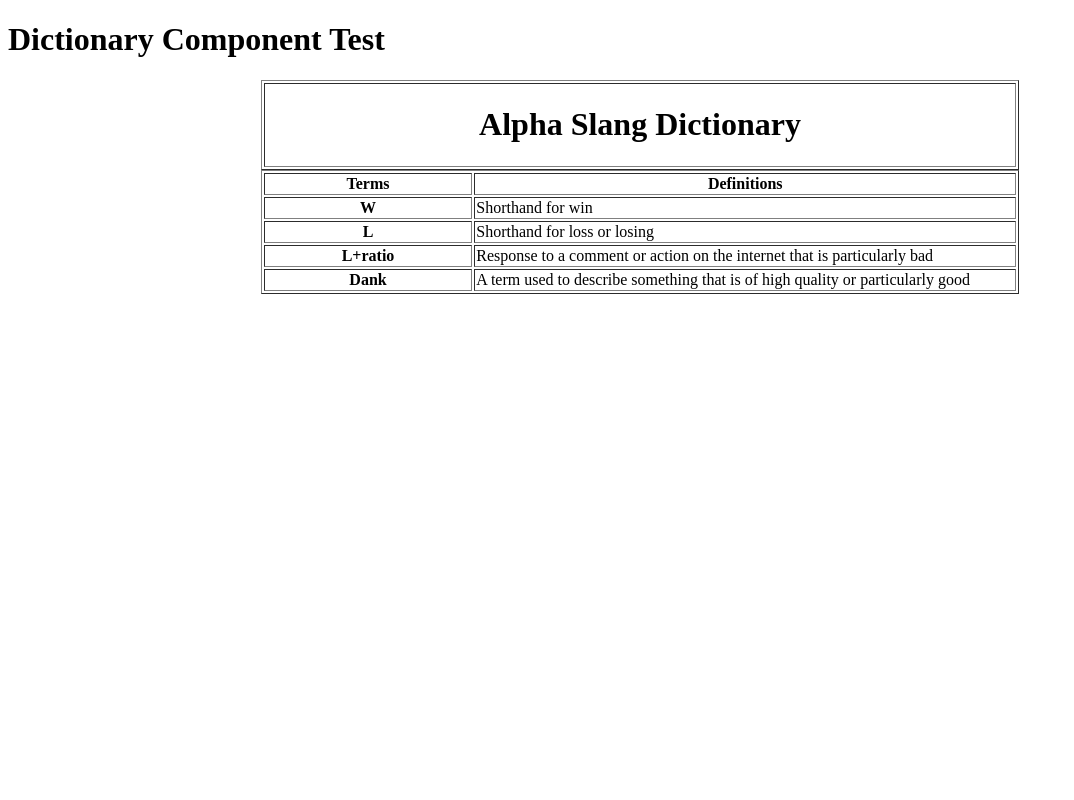
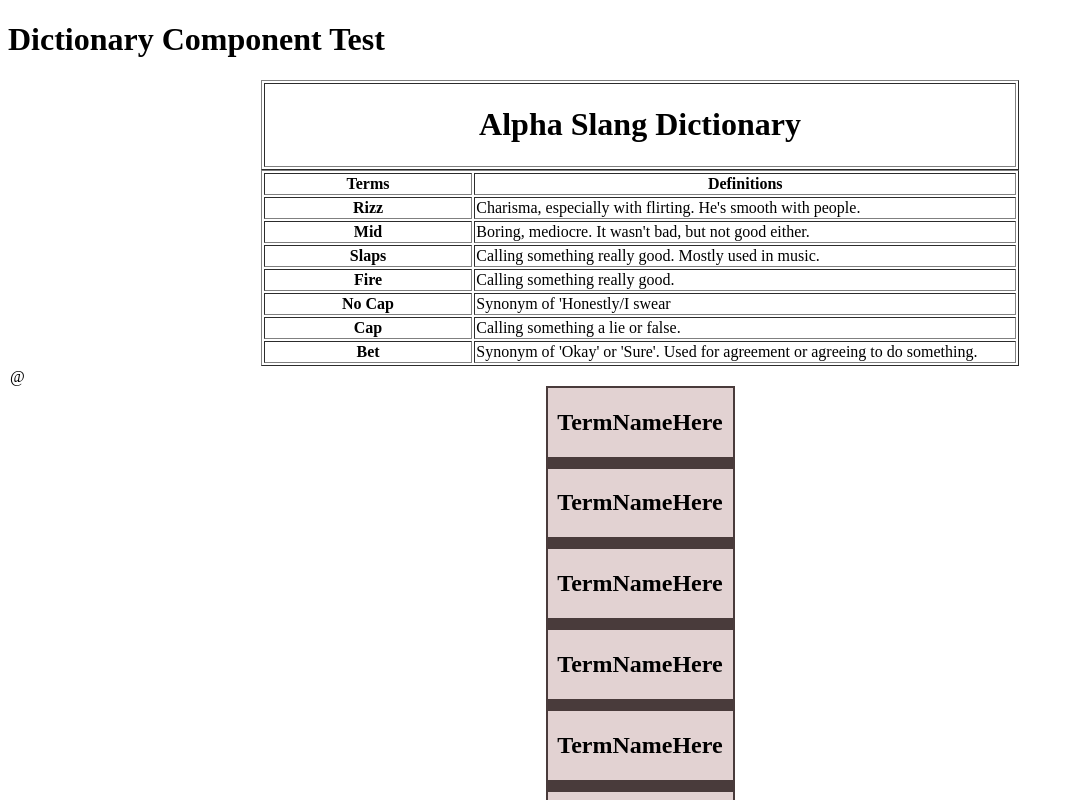
Before and after one commit to gardoseSIT-john/AlphaSlangInterpreter, an Angular app: page / in a window 1280 px wide. Shown: the top 800 px of the page, without its empty margins (0-1074 px from the left). Built offline with nearby package versions, Linux system fonts and the light colour scheme.

Commit message:
Restructured the Term service to store a sample sentence.
Restructured the Dictionary_DIsplay component.

Now playing with the css.

```diff
--- a/src/app/components/alpha-terms-service.ts
+++ b/src/app/components/alpha-terms-service.ts
@@ -7,24 +7,44 @@ export class AlphaTermsService {
 
     private _alphaTerms = signal([
         {
-            term: "W",
-            description: "Shorthand for win"
+            term: "Rizz",
+            description: "Charisma, especially with flirting. He's smooth with people.",
+            example: "He's got rizz."
 
         },
         {
-            term: "L",
-            description: "Shorthand for loss or losing"
+            term: "Mid",
+            description: "Boring, mediocre. It wasn't bad, but not good either.",
+            example: "That movie was mid."
         },
         {
-            term: "L+ratio",
-            description: "Response to a comment or action on the internet that is particularly bad"
+            term: "Slaps",
+            description: "Calling something really good. Mostly used in music.",
+            example: "That song slaps."
         },
         {
-            term: "Dank",
-            description: "A term used to describe something that is of high quality or particularly good"
+            term: "Fire",
+            description: "Calling something really good.",
+            example: "That outfit is fire."
+        },
+        {
+            term: "No Cap",
+            description: "Synonym of 'Honestly/I swear",
+            example: "No cap, that was the best movie I've ever seen."
+        },
+        {
+            term:"Cap",
+            description: "Calling something a lie or false.",
+            example: "That story is cap."
+        },
+        {
+            term:"Bet",
+            description: "Synonym of 'Okay' or 'Sure'. Used for agreement or agreeing to do something.",
+            example: "Bet, I'll be there in 10 minutes."
         }
 
     ])
+
 
     terms = this._alphaTerms.asReadonly();
 
--- a/src/app/components/dictionary-display-component/dictionary-display-component.css
+++ b/src/app/components/dictionary-display-component/dictionary-display-component.css
@@ -0,0 +1,50 @@
+/* The entire card */
+.term-card {
+}
+
+/* The table inside the card */
+.term-card .term-card-table {
+    width: 15%;
+    background-color: #493b3b;
+    margin-left: auto;
+    margin-right: auto;
+}
+
+/* The TermName cell */
+.term-card .term-name-cell {
+    background-color: #e2d2d2;
+    text-align: center;
+    width:100%
+}
+
+.term-card:has(.term-card-table:hover) .definition-cell, .term-card:has(.term-card-table:hover) .sample-cell {
+    background-color: #460e0e;
+    opacity:1;
+    max-height: 200px;
+}
+
+/* The Definition cell */
+.term-card .definition-cell {
+    max-height: 0;
+    opacity: 0;
+    overflow: hidden;
+    transition: max-height 0.3s, opacity 0.3s;
+    display:block
+}
+
+/* The Sample cell */
+.term-card .sample-cell {
+    max-height: 0px;
+    opacity:0;
+    overflow: hidden;
+    transition:opacity 0.5s ease-in-out,max-height 0.5s ease-in-out;
+    display:block
+}
+
+/* The "Definition" / "Sample Sentence" headings */
+.term-card .section-title {
+}
+
+/* The actual definition / sentence */
+.term-card .section-content {
+}
--- a/src/app/components/dictionary-display-component/dictionary-display-component.html
+++ b/src/app/components/dictionary-display-component/dictionary-display-component.html
@@ -19,3 +19,39 @@
         </tr>
     }
 </table>
+<table width="100%">
+@@for (terms of alphaSlang.terms(); track terms.term) {
+    <div class="term-card">
+
+        <table class="term-card-table">
+
+            <tr>
+                <td class="term-name-cell">
+                    <h2>TermNameHere</h2>
+                </td>
+            </tr>
+
+            <tr>
+                <td class="definition-cell">
+                    <p class="section-title">Definition</p>
+                    <p class="section-content">
+                        This is a sample definition of the term
+                    </p>
+                </td>
+            </tr>
+
+            <tr>
+                <td class="sample-cell">
+                    <p class="section-title">Sample Sentence</p>
+                    <p class="section-content">
+                        This is a sample sentence using the term.
+                    </p>
+                </td>
+            </tr>
+
+        </table>
+
+    </div>
+}
+
+</table>
```
